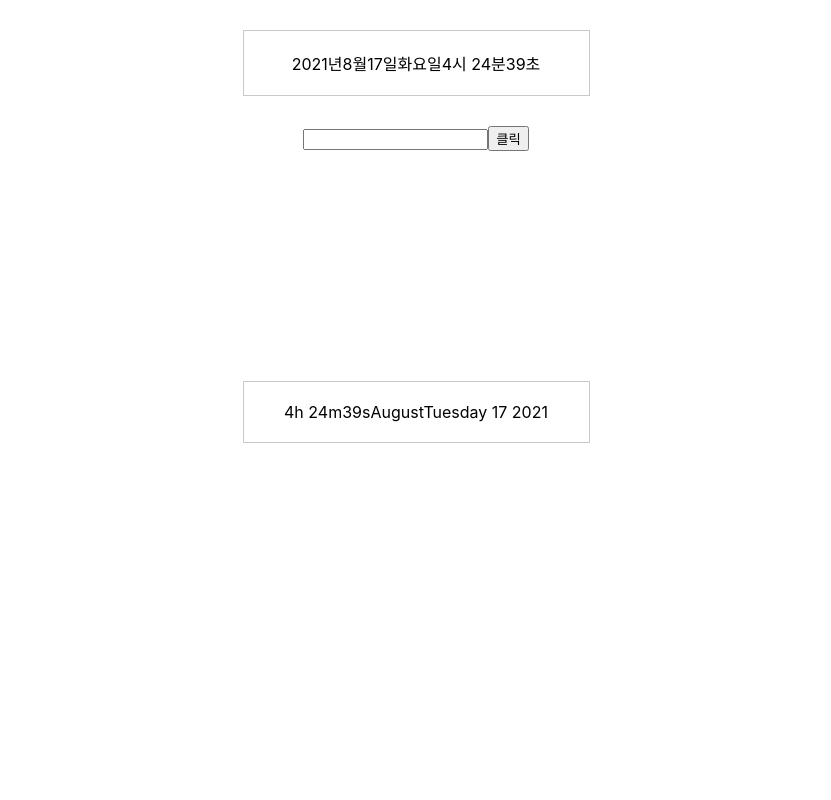
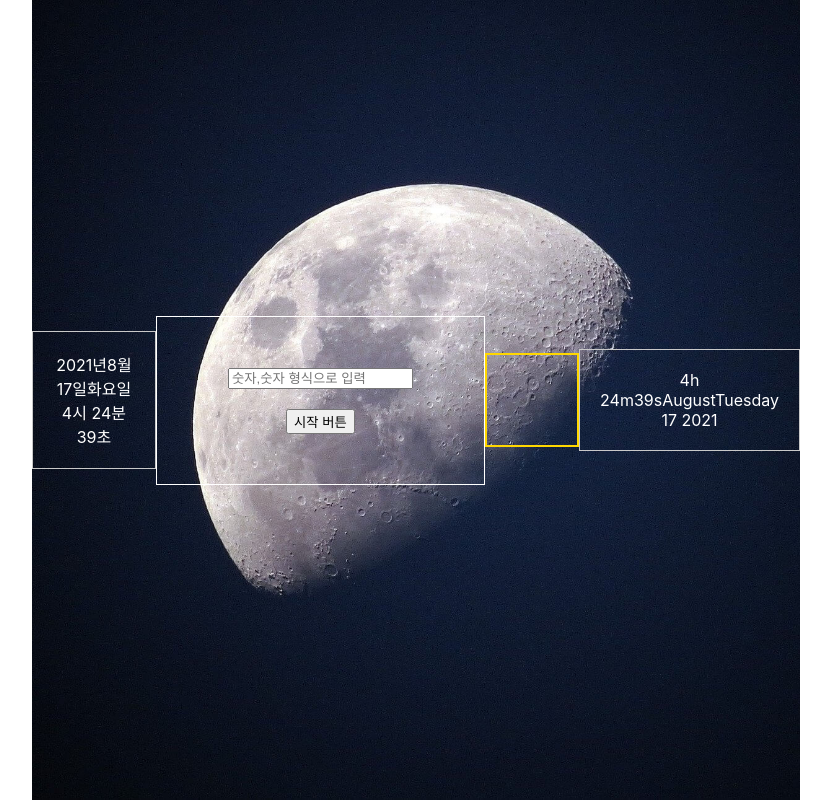
Before and after one commit to gildydtjd/Sorting-Machine, a React (Create React App) app: page / in a window 1280 px wide. Shown: the whole page, without its empty margins (224-1055 px from the left). Built offline with nearby package versions, Linux system fonts and the light colour scheme.

Commit message:
refactor style and components

```diff
--- a/public/index.html
+++ b/public/index.html
@@ -10,34 +10,10 @@
       content="Web site created using create-react-app"
     />
     <link rel="apple-touch-icon" href="%PUBLIC_URL%/logo192.png" />
-    <!--
-      manifest.json provides metadata used when your web app is installed on a
-      user's mobile device or desktop. See https://developers.google.com/web/fundamentals/web-app-manifest/
-    -->
-    <link rel="manifest" href="%PUBLIC_URL%/manifest.json" />
-    <!--
-      Notice the use of %PUBLIC_URL% in the tags above.
-      It will be replaced with the URL of the `public` folder during the build.
-      Only files inside the `public` folder can be referenced from the HTML.
-
-      Unlike "/favicon.ico" or "favicon.ico", "%PUBLIC_URL%/favicon.ico" will
-      work correctly both with client-side routing and a non-root public URL.
-      Learn how to configure a non-root public URL by running `npm run build`.
-    -->
-    <title>React App</title>
+    <title>Solar Connect - Sorting Machine</title>
   </head>
   <body>
     <noscript>You need to enable JavaScript to run this app.</noscript>
     <div id="root"></div>
-    <!--
-      This HTML file is a template.
-      If you open it directly in the browser, you will see an empty page.
-
-      You can add webfonts, meta tags, or analytics to this file.
-      The build step will place the bundled scripts into the <body> tag.
-
-      To begin the development, run `npm start` or `yarn start`.
-      To create a production bundle, use `npm run build` or `yarn build`.
-    -->
   </body>
 </html>
--- a/src/App.css
+++ b/src/App.css
@@ -1,5 +1,16 @@
 .App {
+  display: flex;
+  justify-content: center;
+  align-items: center;
   text-align: center;
+  width: 60%;
+  margin-left: 20%;
+  background-position: center;
+  background-image: url("./moon.jpg");
+  background-size: cover;
+  background-repeat: no-repeat;
+  color: #fff;
+  height: 100vh;
 }
 
 .App-logo {
--- a/src/Components/input/Input.js
+++ b/src/Components/input/Input.js
@@ -1,7 +1,7 @@
-import React, { useEffect, useState } from "react";
-import { bubbleSort, isNumber } from "../../utils";
-
-const TIMES = 3;
+import React, { useState } from "react";
+import { bubbleSort } from "../../utils";
+import { TIMES, REG } from "./constant";
+import "./input.css";
 
 function Input({ setNumArr, setTictoc, tictoc }) {
   const [pushNum, setPushNum] = useState("");
@@ -20,11 +20,11 @@ function Input({ setNumArr, setTictoc, tictoc }) {
 
   const numClick = (e) => {
     e.preventDefault();
-    const re = /\s*(?:,|$)\s*/; // 공백을 제거하며 , 기준으로 자를 수 있는 정규 표현식
     const parsedArr = pushNum
-      .split(re)
-      .filter((item) => item !== "")
-      .map((num) => Number(num)); // 연속 콤마 제거
+      .split(REG)
+      .filter((item) => item !== "") // 연속 콤마 제거
+      .map((num) => Number(num));
+    // 숫자가 들어오지 않는 경우와, 숫자가 아닌 경우의 NaN에 대한 예외처리
     if (parsedArr.length === 0 || parsedArr.some((item) => item !== item)) {
       alert("올바르지 않은 형식입니다.");
     } else {
@@ -37,19 +37,20 @@ function Input({ setNumArr, setTictoc, tictoc }) {
   };
 
   return (
-    <div>
-      <form onSubmit={numClick}>
-        <input type="text" onChange={numChange} value={pushNum}></input>
-        <button>클릭</button>
-      </form>
-      <div
-        style={{
-          display: "flex",
-          justifyContent: "center",
-          alignItems: "center",
-          height: "200px",
-        }}
-      ></div>
+    <div className="input-box">
+      <div className="input-info">
+        <form onSubmit={numClick}>
+          <input
+            type="text"
+            onChange={numChange}
+            value={pushNum}
+            placeholder="숫자,숫자 형식으로 입력"
+          ></input>
+          <div style={{ marginTop: "20px" }}>
+            <button>시작 버튼</button>
+          </div>
+        </form>
+      </div>
     </div>
   );
 }
--- /dev/null
+++ b/src/Components/input/constant.js
@@ -0,0 +1,3 @@
+export const TIMES = 3;
+
+export const REG = /\s*(?:,|$)\s*/; // 공백을 제거하며 , 기준으로 자를 수 있는 정규 표현식
--- /dev/null
+++ b/src/Components/input/input.css
@@ -0,0 +1,14 @@
+.input-box {
+  display: flex;
+  justify-content: center;
+  align-items: center;
+  width: 100%;
+  padding: 40px 0px;
+  margin: 20px 0px;
+  border: 1px solid #fff;
+}
+
+.input-info {
+  width: 100%;
+  padding: 10px;
+}
--- a/src/Components/result/index.js
+++ b/src/Components/result/index.js
@@ -1,8 +1,13 @@
-import React, { useEffect, useState } from "react";
+import React from "react";
+import "./result.css";
 
 function Result({ numArr }) {
   const resultStr = numArr.join(", ");
-  return <div>{resultStr}</div>;
+  return (
+    <div className="result-box">
+      <div className="result-info">{resultStr}</div>
+    </div>
+  );
 }
 
 export default Result;
--- /dev/null
+++ b/src/Components/result/result.css
@@ -0,0 +1,12 @@
+.result-box {
+  display: flex;
+  justify-content: center;
+  align-items: center;
+  margin: 20px 0px;
+}
+
+.result-info {
+  border: 2px solid gold;
+  width: 100%;
+  padding: 45px;
+}
--- a/src/Components/timer/Timer.js
+++ b/src/Components/timer/Timer.js
@@ -1,91 +1,48 @@
 import React, { useEffect, useState } from "react";
-//import "./timer.css";
+import { KorWeek, EngWeek, EngMonth } from "./constant";
+import { containerStyle, divStyle } from "./style";
+
 function Timer({ Language }) {
   const [time, setTime] = useState(new Date());
-  const [dayOfWeek, setDayOfWeek] = useState("");
-  const [EnglishMonth, setEnglishMonth] = useState("");
+
   const TimeChange = () => {
     setInterval(() => {
       setTime(new Date());
     }, 1000);
   };
-  function getKoreanDate() {
-    var week = [
-      "일요일",
-      "월요일",
-      "화요일",
-      "수요일",
-      "목요일",
-      "금요일",
-      "토요일",
-    ];
-    setDayOfWeek(week[new Date().getDay()]);
+
+  function getDayOfWeek(Language) {
+    if (Language) {
+      return EngWeek[new Date().getDay()];
+    } else {
+      return KorWeek[new Date().getDay()];
+    }
   }
-  function getEnglishDate() {
-    var week = [
-      "Sunday",
-      "Monday",
-      "Tuesday",
-      "Wednesday",
-      "Thursday",
-      "Friday",
-      "Saturday",
-    ];
-    setDayOfWeek(week[new Date().getDay()]);
+
+  function getEngMonth() {
+    return EngMonth[new Date().getMonth()];
   }
-  function getEnglishMonth() {
-    var month = [
-      "January",
-      "February",
-      "March",
-      "April",
-      "May",
-      "June",
-      "July",
-      "August",
-      "September",
-      "October",
-      "November",
-      "December",
-    ];
-    setEnglishMonth(month[new Date().getMonth()]);
-  }
+
   useEffect(() => {
-    if (Language) {
-      getEnglishDate();
-      getEnglishMonth();
-    } else {
-      getKoreanDate();
-    }
     TimeChange();
-  }, [Language]);
+  }, []);
+
   return (
-    <div
-      style={{
-        display: "flex",
-        justifyContent: "center",
-        alignItems: "center",
-        margin: "30px",
-      }}
-    >
+    <div style={containerStyle}>
       {Language ? (
-        <div
-          style={{ width: "25%", padding: "20px", border: "1px solid #C9C9C9" }}
-        >
+        <div style={divStyle}>
           <span>{time.getHours()}h</span> <span>{time.getMinutes()}m</span>
           <span>{time.getSeconds()}s</span>
-          <span>{EnglishMonth}</span>
-          <span>{dayOfWeek}</span> <span>{time.getDate()}</span>{" "}
+          <span>{getEngMonth()}</span>
+          <span>{getDayOfWeek(Language)}</span> <span>{time.getDate()}</span>{" "}
           <span>{time.getFullYear()}</span>
         </div>
       ) : (
-        <div
-          style={{ width: "25%", padding: "20px", border: "1px solid #C9C9C9" }}
-        >
+        <div style={divStyle}>
           <span>{time.getFullYear()}년</span>
           <span>{time.getMonth() + 1}월</span>
           <span>{time.getDate()}일</span>
-          <span>{dayOfWeek}</span>
+          <span>{getDayOfWeek(Language)}</span>
           <span>{time.getHours()}시</span> <span>{time.getMinutes()}분</span>
           <span>{time.getSeconds()}초</span>
         </div>
--- /dev/null
+++ b/src/Components/timer/constant.js
@@ -0,0 +1,34 @@
+export const KorWeek = [
+  "일요일",
+  "월요일",
+  "화요일",
+  "수요일",
+  "목요일",
+  "금요일",
+  "토요일",
+];
+
+export const EngWeek = [
+  "Sunday",
+  "Monday",
+  "Tuesday",
+  "Wednesday",
+  "Thursday",
+  "Friday",
+  "Saturday",
+];
+
+export const EngMonth = [
+  "January",
+  "February",
+  "March",
+  "April",
+  "May",
+  "June",
+  "July",
+  "August",
+  "September",
+  "October",
+  "November",
+  "December",
+];
--- /dev/null
+++ b/src/Components/timer/style.js
@@ -0,0 +1,12 @@
+export const containerStyle = {
+  display: "flex",
+  justifyContent: "center",
+  alignItems: "center",
+};
+
+export const divStyle = {
+  width: "100%",
+  padding: "20px",
+  margin: "20px 0px",
+  border: "1px solid #C9C9C9",
+};
--- a/src/utils.js
+++ b/src/utils.js
@@ -1,7 +1,3 @@
-export function isNumber(n) {
-  return Number(n) === n;
-}
-
 export function bubbleSort(numArr) {
   const len = numArr.length;
   const newArr = [...numArr];
```
Also changed, not shown: src/setupTests.js (deleted, +0 -5 lines), src/moon.jpg (added), 1 other file (tests, documents, lock files or other folders).
